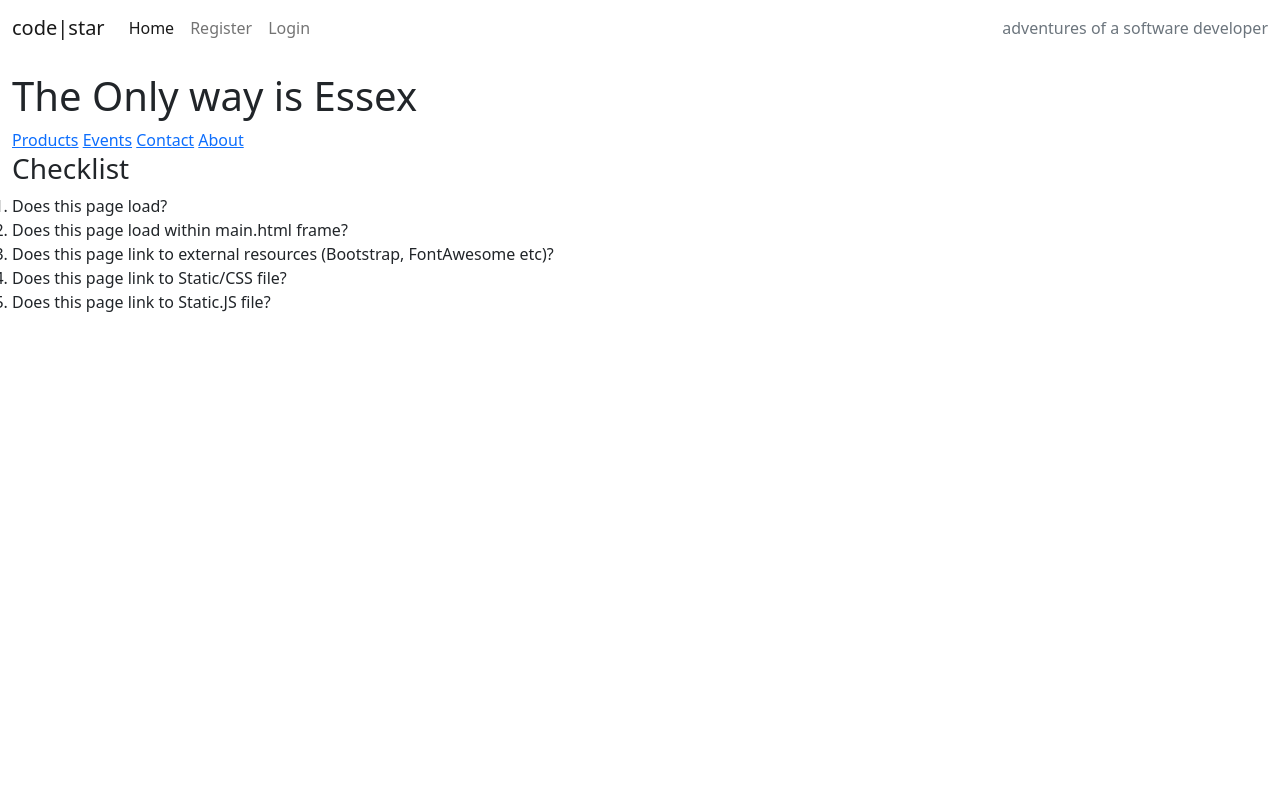
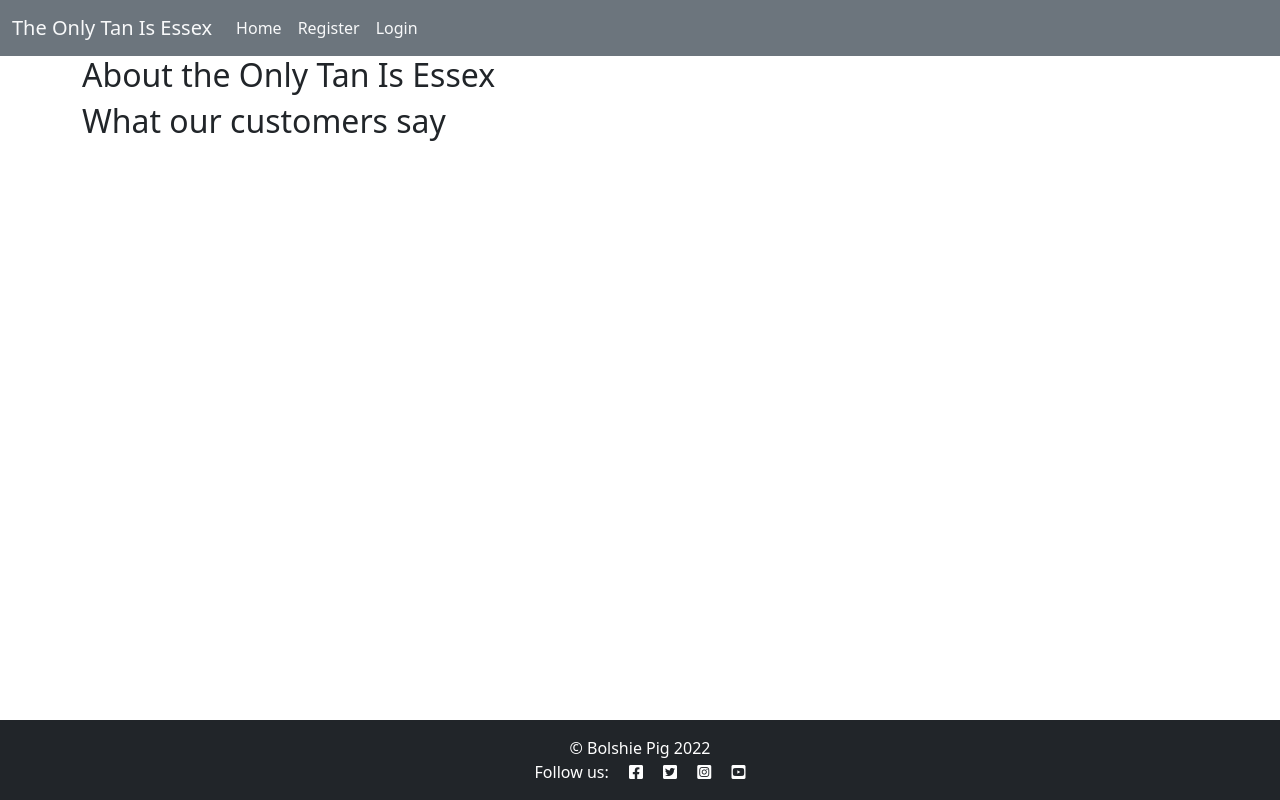
Before and after one commit to marbri-18/only_tan_Essex, a Django app: page / in a window 1280 px wide. Run offline with Django 3.2, Linux system fonts and the light colour scheme.

Commit message:
Add homepage skeleton structure

```diff
--- a/templates/base.html
+++ b/templates/base.html
@@ -4,7 +4,7 @@
 <html class="h-100">
 
 <head>
-    <title>The Only Way Is Essex</title>
+    <title>The Only Tan Is Essex</title>
 
     <link rel="preconnect" href="https://fonts.gstatic.com">
     <link href="https://fonts.googleapis.com/css2?family=Roboto:wght@300&display=swap" rel="stylesheet">
@@ -24,35 +24,32 @@
 
     <!-- Navigation -->
 
-    <nav class="navbar navbar-expand-lg navbar-light bg-white">
+    <nav class="navbar navbar-expand-lg bg-secondary text-light">
         <div class="container-fluid">
-            <a class="navbar-brand" href="{% url 'home' %}"><span class="brand">c<span class="red-o">o</span>de<span
-                        class="thin">|star</span></span></span></a>
-            <button class="navbar-toggler" type="button" data-bs-toggle="collapse" data-bs-target="#navbarText"
+            <a class="navbar-brand text-light" href="{% url 'home' %}"><span class="brand">The Only Tan Is Essex</span></a>
+            <button class="navbar-toggler text-light" type="button" data-bs-toggle="collapse" data-bs-target="#navbarText"
                 aria-controls="navbarText" aria-expanded="false" aria-label="Toggle navigation">
                 <span class="navbar-toggler-icon"></span>
             </button>
             <div class="collapse navbar-collapse" id="navbarText">
-                <ul class="navbar-nav me-auto mb-2 mb-lg-0">
+                <ul class="navbar-nav mb-2 mb-lg-0">
                     <li class="nav-item">
-                        <a class="nav-link active" aria-current="page" href="{% url 'home' %}">Home</a>
+                        <a class="nav-link active text-light" aria-current="page" href="{% url 'home' %}">Home</a>
                     </li>
                     {% if user.is_authenticated %}
                     <li class="nav-item">
-                        <a class="nav-link" href="#">Logout</a>
+                        <a class="nav-link text-light" href="#">Logout</a>
                     </li>
                     {% else %}
                     <li class="nav-item">
-                        <a class="nav-link" href="#">Register</a>
+                        <a class="nav-link text-light" href="#">Register</a>
                     </li>
                     <li class="nav-item">
-                        <a class="nav-link" href="#">Login</a>
+                        <a class="nav-link text-light" href="#">Login</a>
                     </li>
                     {% endif %}
                 </ul>
-                <span class="navbar-text text-muted">
-                    adventures of a software developer
-                </span>
+
             </div>
         </div>
     </nav>
@@ -64,7 +61,7 @@
     </main>
 
     <!-- Footer -->
-    <footer class="footer mt-auto py-3 dark-bg">
+    <footer class="footer mt-auto py-3 bg-dark">
         <p class="m-0 text-center text-white">&copy; Bolshie Pig 2022</p>
         <p class="m-0 text-center text-white">Follow us: <i class="fab fa-facebook-square ms-3"></i>
             <i class="fab fa-twitter-square ms-3"></i>
--- a/templates/index.html
+++ b/templates/index.html
@@ -1,30 +1,40 @@
 {% extends "base.html" %}
 
 {% block content %}
-
-<div class="container-fluid">
+<!-- Header container-->
+<section class="container header-container">
     <div class="row">
-
-        <!-- Blog Entries Column -->
-        <div class="col-12 mt-3 left">
-            <h1>The Only way is Essex</h1>
-            <a href="/product">Products</a>
-            <a href="/events">Events</a>
-            <a href="/contact">Contact</a>
-            <a href="/about">About</a>
-            <div class="row">
-                <h3>Checklist</h3>
-                    <ol>
-                        <li>Does this page load?</li>
-                        <li>Does this page load within main.html frame?</li>
-                        <li>Does this page link to external resources (Bootstrap, FontAwesome etc)?</li>
-                        <li>Does this page link to Static/CSS file?</li>
-                        <li>Does this page link to Static.JS file?</li>
-                    </ol>
-            </div>
+        <div class="image-container col-12">
+            <!-- Sunbed image goes here -->
         </div>
     </div>
+    <div class="row">
+        <div class="buttons-container">
+            <!-- Call to action buttons go here-->
+        </div>
+    </div>
+</section>
+<!-- Header container ends -->
 
-</div>
+<!-- Features container-->
+<section class="container features-container">
+    <h2 class="section-heading">About the Only Tan Is Essex</h2>
+    <div class="row">
+        <!-- feature cards go here 3 or 4-->
+    </div>
+</section>
+<!-- Features container End-->
+
+<!-- Testimonials container -->
+<section class="container testimonials-container">
+    <h2 class="section-heading">What our customers say</h2>
+ <!-- testimonials carousel goes here -->
+</section>
+<!-- Testimonials container End -->
+
+
+
+
+
 
 {% endblock %}
```
